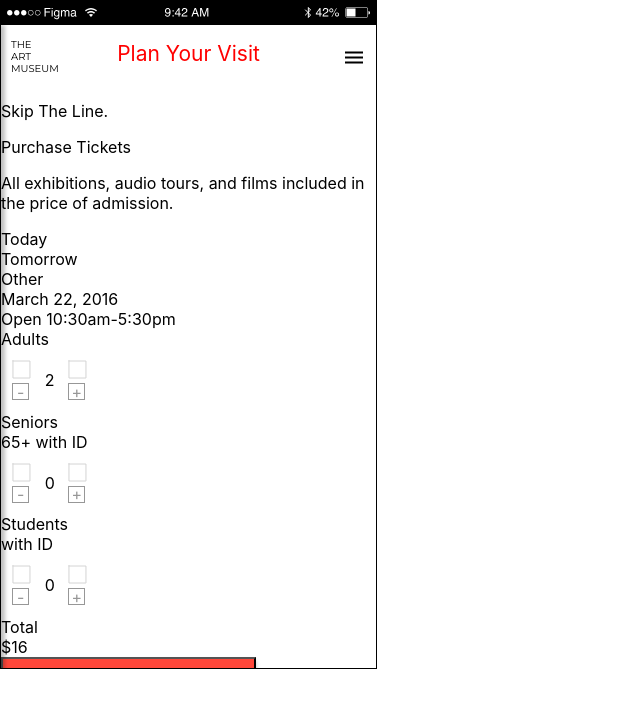
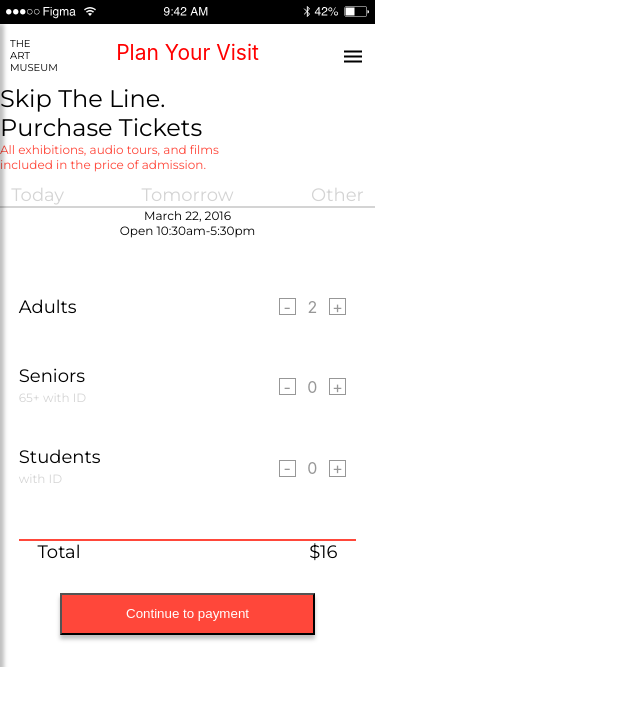
Before and after one commit to grzegorzgebala/mobileApp, a React (Create React App) app: page /plan in a window 1280 px wide. Shown: the top 708 px of the page, without its empty margins (0-640 px from the left). Built offline with nearby package versions, Linux system fonts and the light colour scheme.

Commit message:
Final version

```diff
--- a/src/App.css
+++ b/src/App.css
@@ -8,5 +8,4 @@
   max-height: 667px;
   max-width: 375px;
   overflow: hidden;
-  border: 1px solid;
 }
--- a/src/Components/collections/collections.js
+++ b/src/Components/collections/collections.js
@@ -2,17 +2,13 @@ import React from 'react';
 import './collections.css';
 import { ReactComponent as StatusBar } from "Background/0_common/statusBar.svg";
 import Navbar from 'Components/common/navbar/navbar';
-// images import
 import { ReactComponent as SearchIcon } from "Background/6_collections/searchIcon.svg";
-// items
 import { ReactComponent as CollectionItem1 } from "Background/6_collections/collectionImage1.svg";
 import { ReactComponent as CollectionItem2 } from "Background/6_collections/collectionImage2.svg";
 import { ReactComponent as CollectionItem3 } from "Background/6_collections/collectionImage3.svg";
 import { ReactComponent as CollectionItem4 } from "Background/6_collections/collectionImage4.svg";
 import { ReactComponent as CollectionItem5 } from "Background/6_collections/collectionImage5.svg";
 import { ReactComponent as CollectionItem6 } from "Background/6_collections/collectionImage6.svg";
-
-
 
 function Collections() {
     return (
--- a/src/Components/common/navbar/navbar.js
+++ b/src/Components/common/navbar/navbar.js
@@ -1,7 +1,6 @@
 import React from 'react';
 import './navbar.css';
 import { ReactComponent as HamburgerMenu } from "Background/0_common/hamburgerMenu.svg";
-// import icons for menu
 import { ReactComponent as Search } from "Background/3_menu/menuIconSearch.svg";
 import { ReactComponent as Events } from "Background/3_menu/menuIconEvents.svg";
 import { ReactComponent as Artist } from "Background/3_menu/menuIconArtists.svg";
@@ -9,7 +8,6 @@ import { ReactComponent as Collections } from "Background/3_menu/menuIconCollect
 import { ReactComponent as Visit } from "Background/3_menu/menuIconVisit.svg";
 import { ReactComponent as Member } from "Background/3_menu/menuIconMember.svg";
 import { ReactComponent as Shop } from "Background/3_menu/menuIconShop.svg";
-
 
 function Navbar() {
     return (
--- a/src/Components/exhibition/exhibition.css
+++ b/src/Components/exhibition/exhibition.css
@@ -16,7 +16,12 @@
     top: 40px;
     width: 100%;
     text-align: center;
+    height: 40px;
+    width: 150px;
+    left: 50%;
+    margin-left: -75px;
 }
+
 /* Information site Retrospective */
 .futuredExhibition {
     padding-left: 13px;
--- a/src/Components/exhibition/exhibition.js
+++ b/src/Components/exhibition/exhibition.js
@@ -2,7 +2,6 @@ import React from 'react';
 import './exhibition.css';
 import { ReactComponent as StatusBar } from "Background/0_common/statusBar.svg";
 import Navbar from 'Components/common/navbar/navbar';
-// images import
 import { ReactComponent as WholeCarousele } from "Background/4_exhibition/wholeCarousele.svg";
 import { ReactComponent as Dropdown } from "Background/4_exhibition/dropDown.svg";
 
@@ -45,4 +44,5 @@ function Exhibition() {
         </div>
     );
 }
+
 export default Exhibition;
--- a/src/Components/homePage/home.js
+++ b/src/Components/homePage/home.js
@@ -1,6 +1,5 @@
 import React from 'react';
 import './home.css';
-// import LogIn from './Components/logIn'
 import { ReactComponent as HomePicture } from "Background/2_homeSite/homePicture.svg";
 import { ReactComponent as StatusBar } from "Background/0_common/statusBar.svg";
 import { ReactComponent as Localisator } from "Background/2_homeSite/localisator.svg";
--- a/src/Components/plan/plan.css
+++ b/src/Components/plan/plan.css
@@ -0,0 +1,100 @@
+.planTitle {
+    font-family: 'Montserrat', sans-serif;
+    font-style: normal;
+    font-weight: normal;
+    font-size: 24px;
+    line-height: 29px;
+    color: #000000;
+    margin: 0;
+}
+
+.titleDesc {
+    font-family: 'Montserrat', sans-serif;
+    font-style: normal;
+    font-weight: normal;
+    font-size: 12px;
+    line-height: 15px;
+    color: #FF473A;
+    width: 70%;
+    margin-top: 0;
+}
+
+.days {
+    display: flex;
+    justify-content: space-between;
+    padding: 0 3%;
+    font-family: Montserrat;
+    font-style: normal;
+    font-weight: normal;
+    font-size: 18px;
+    line-height: 22px;
+    color: #D4D4D4;
+    border-bottom: 2px solid #D4D4D4;
+}
+
+.day:hover {
+    border-bottom: 2px solid red;
+    text-decoration: underline;
+    padding-bottom: 5px;
+    transform: translateY(-5px);
+    color: black;
+}
+
+.information {
+    font-family: 'Montserrat', sans-serif;
+    font-style: normal;
+    font-weight: normal;
+    font-size: 12px;
+    line-height: 15px;
+    text-align: center;
+    color: #000000;
+}
+
+.row {
+    display: flex;
+    justify-content: space-between;
+    align-items: center;
+    padding: 5%;
+}
+
+.row-first {
+    margin-top: 30px;
+}
+
+.row-last {
+    margin-bottom: 30px;
+}
+
+.persons {
+    font-family: 'Montserrat', sans-serif;
+    font-style: normal;
+    font-weight: normal;
+    font-size: 18px;
+    line-height: 22px;
+    color: #000000;
+}
+
+.persons p{
+    margin: 0;
+}
+
+.age {
+    color: #D4D4D4;
+    font-size: 12px;
+    line-height: 22px;
+}
+
+.planTotal {
+    display: flex;
+    justify-content: space-between;
+    padding: 0 5%;
+    font-family: 'Montserrat', sans-serif;
+    font-style: normal;
+    font-weight: normal;
+    font-size: 18px;
+    line-height: 22px;
+    color: #000000;
+    border-top: 2px solid #FF473A;
+    width: 80%;
+    margin: 30px auto;
+}
--- a/src/Components/plan/plan.js
+++ b/src/Components/plan/plan.js
@@ -2,11 +2,6 @@ import React from 'react';
 import './plan.css';
 import { ReactComponent as StatusBar } from "Background/0_common/statusBar.svg";
 import Navbar from 'Components/common/navbar/navbar';
-// items
-import { ReactComponent as RectangleShop } from "Background/5_shop/rectangleShop.svg";
-
-
-
 
 function Plan() {
     return (
@@ -24,57 +19,47 @@ function Plan() {
                 <div className="day">Tomorrow</div>
                 <div className="day">Other</div>
             </div>
+            <div className="information">
                 <div>March 22, 2016</div>
                 <div>Open 10:30am-5:30pm</div>
-            <div className="row">
+            </div>
+            <div className="row row-first">
                 <div className="persons">Adults</div>
                 <div className="sum">
-                    <div>
-                        <RectangleShop className="rectangle" />
                     <div className="sign">-</div>
-                    </div>
-                    <div>2</div>
-                    <div>
-                        <RectangleShop className="rectangle" />
+                    <div className="number">2</div>
                     <div className="sign">+</div>
                 </div>
             </div>
+            <div className="row">
+                <div className="persons">
+                    <p>Seniors</p>
+                    <p className="age">65+ with ID</p>
                 </div>
-            <div className="row">
-                <div className="persons">Seniors</div>
-                <div>65+ with ID</div>
                 <div className="sum">
-                    <div>
-                        <RectangleShop className="rectangle" />
                     <div className="sign">-</div>
-                    </div>
-                    <div>0</div>
-                    <div>
-                        <RectangleShop className="rectangle" />
+                    <div className="number">0</div>
                     <div className="sign">+</div>
                 </div>
             </div>
+            <div className="row row-last">
+                <div className="persons">
+                    <p>Students</p>
+                    <p className="age">with ID</p>
                 </div>
-            <div className="row">
-                <div className="persons">Students</div>
-                <div>with ID</div>
                 <div className="sum">
-                    <div>
-                        <RectangleShop className="rectangle" />
                     <div className="sign">-</div>
-                    </div>
-                    <div>0</div>
-                    <div>
-                        <RectangleShop className="rectangle" />
+                    <div className="number">0</div>
                     <div className="sign">+</div>
-                    </div>
                 </div>
             </div>
             <div className="planTotal">
                 <div>Total</div>
                 <div>$16</div>
             </div>
+            <div className="button">
                 <button type="buttonLogIn">Continue to payment</button>
+            </div>
         </div>
     );
 }
--- a/src/Components/shop/shop.js
+++ b/src/Components/shop/shop.js
@@ -2,11 +2,9 @@ import React from 'react';
 import './shop.css';
 import { ReactComponent as StatusBar } from "Background/0_common/statusBar.svg";
 import Navbar from 'Components/common/navbar/navbar';
-// images import
 import { ReactComponent as ShopImage } from "Background/5_shop/shopImage.svg";
 import { ReactComponent as ShopCarousele } from "Background/5_shop/shopCarousele.svg";
 import { ReactComponent as Vector } from "Background/5_shop/vector.svg";
-
 
 function Shop() {
     return (
```
Also changed, not shown: 1 other file (tests, documents, lock files or other folders). Lines whose indentation alone changed are shown as unchanged.
